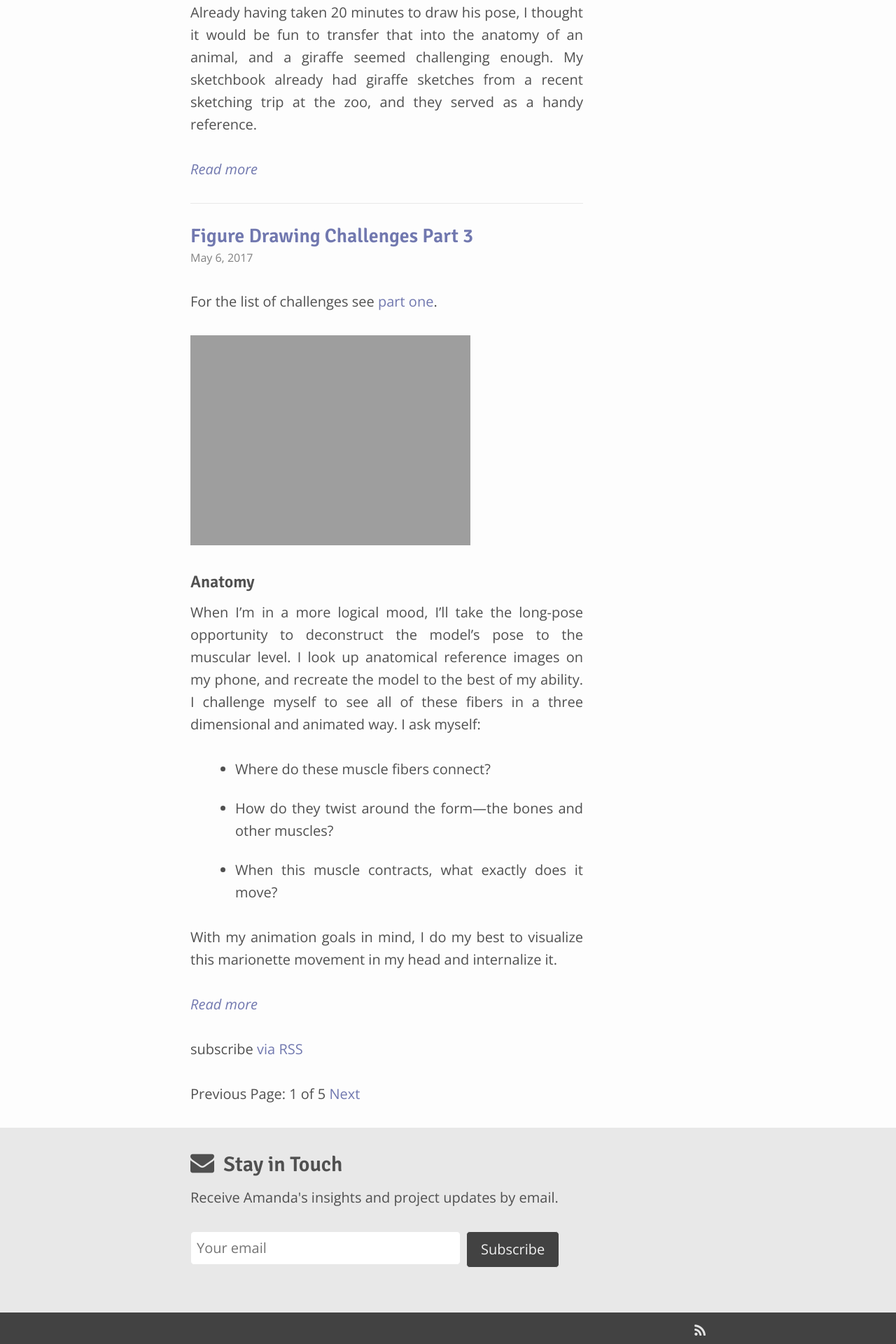
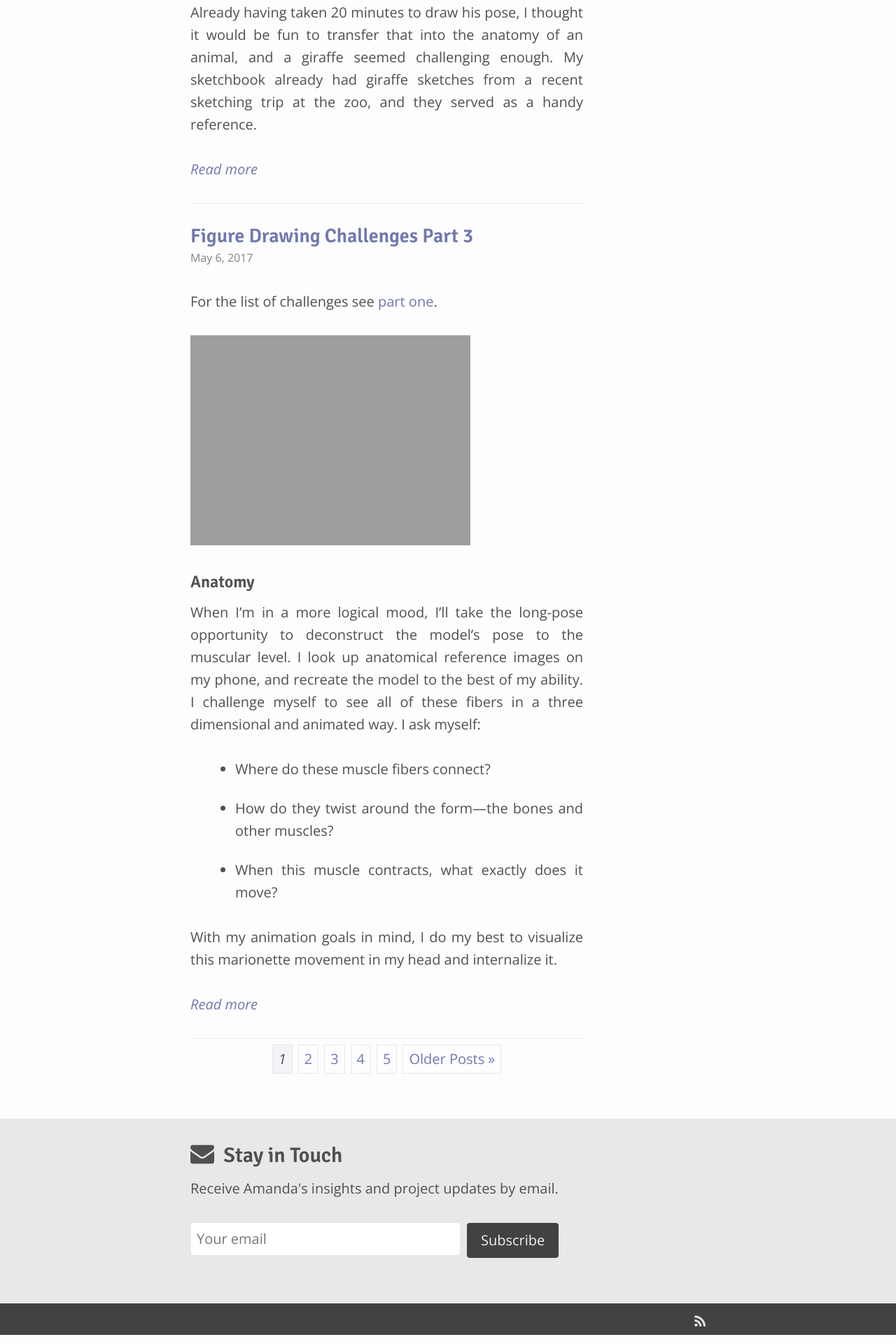
Before and after one commit to amandalynnelliott/amandalynnelliott.github.io-dev, a Jekyll site: the page built from index.html, in a window 1280 px wide. Shown: the part 4078-5998 px from the top of the page at 70% size. Built offline with Jekyll 4.4.1, drawn with Linux system fonts in a browser that asks for light colours; nearby versions of some CDN libraries; the list of posts is cut into pages by our own code.

Commit message:
Pagination CSS

```diff
--- a/_includes/footer.html
+++ b/_includes/footer.html
@@ -14,7 +14,7 @@
 
 	<div class="dark-bottom">
 		<div class="wrapper">
-			<a href="/feed.xml"><span class="fa fa-rss"></span></a>
+			<a href="/feed.xml"><span class="fa fa-rss" title="Subscribe by RSS"></span></a>
 		</div>
 	</div>
 
--- a/_layouts/posts.html
+++ b/_layouts/posts.html
@@ -29,21 +29,37 @@ layout: default
 				{{ post.excerpt }} <em><a href="{{ post.url }}">Read more</a></em>
 			</li>
 		{% endfor %}
+
+		<li>
+<!-- PAGINATION- Davis make this "1, 2, 3 ... [last number] / always have a few pages around current page -->
+{% if paginator.total_pages > 1 %}
+<div class="pagination">
+	<ul>
+  {% if paginator.previous_page %}
+		<li><a href="{{ paginator.previous_page_path | prepend: site.baseurl | replace: '//', '/' }}">&laquo; Newer Posts</a></li>
+  {% else %}
+
+  {% endif %}
+
+  {% for page in (1..paginator.total_pages) %}
+    {% if page == paginator.page %}
+		<li class="current"><em>{{ page }}</em></li>
+    {% elsif page == 1 %}
+		<li><a href="{{ site.url }}">{{ page }}</a></li><!-- there is no /p/1/ -->
+    {% else %}
+		<li><a href="{{ site.paginate_path | prepend: site.baseurl | replace: '//', '/' | replace: ':num', page }}">{{ page }}</a></li>
+    {% endif %}
+  {% endfor %}
+
+  {% if paginator.next_page %}
+		<li><a href="{{ paginator.next_page_path | prepend: site.baseurl | replace: '//', '/' }}">Older Posts &raquo;</a></li>
+  {% else %}
+
+  {% endif %}
 	</ul>
-	<p class="rss-subscribe">subscribe <a href="/feed.xml">via RSS</a></p>
 </div>
-
-<!-- Pagination links -->
-<div class="pagination">
-  {% if paginator.previous_page %}
-    <a href="{{ paginator.previous_page_path }}" class="previous">Previous</a>
-  {% else %}
-    <span class="previous">Previous</span>
-  {% endif %}
-  <span class="page_number">Page: {{ paginator.page }} of {{ paginator.total_pages }}</span>
-  {% if paginator.next_page %}
-    <a href="{{ paginator.next_page_path }}" class="next">Next</a>
-  {% else %}
-    <span class="next">Next</span>
-  {% endif %}
+{% endif %}
+<!-- END PAGINATION -->
+		</li>
+	</ul>
 </div>
--- a/_sass/ours.scss
+++ b/_sass/ours.scss
@@ -15,6 +15,7 @@ $spacing-unit:     32px;
 $text-color:       #505050;
 $background-color: #fdfdfd;
 $brand-color:      rgb(113, 120, 175);
+$brand-color-light: lighten($brand-color, 40%); //#E3E5EF
 
 $grey-color:       #828282;
 $grey-color-light: lighten($grey-color, 40%); // #e8e8e8
--- a/_sass/ours/_posts.scss
+++ b/_sass/ours/_posts.scss
@@ -235,3 +235,29 @@ p.sidenote {
 	float: right;
 	text-align: right;
 }
+
+
+/**
+ * Pagination
+ */
+.pagination ul {
+	list-style: none;
+	display: flex;
+	justify-content: center;
+	margin-left: 0;
+	margin-top: 8px;
+
+	li {
+		padding: 4px 8px;
+		margin: 0 4px;
+		border: 1px solid $grey-color-light;
+
+		&:hover, &.current {
+			background-color: $brand-color-light;
+		}
+
+		a:hover {
+			text-decoration: none;
+		}
+	}
+}
```
Also changed, not shown: README.md.
